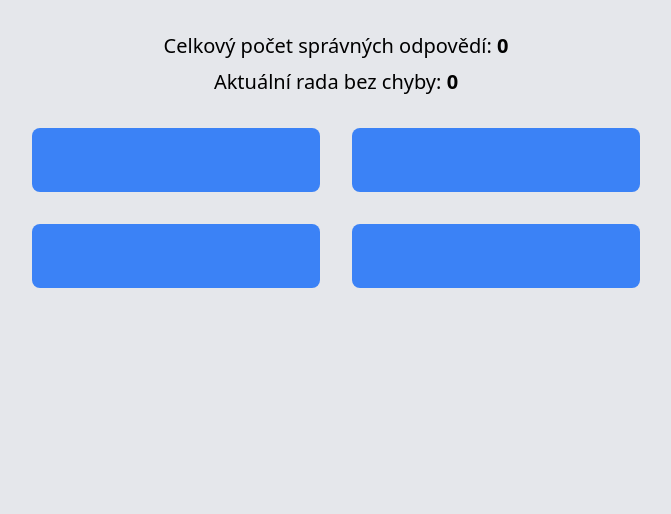
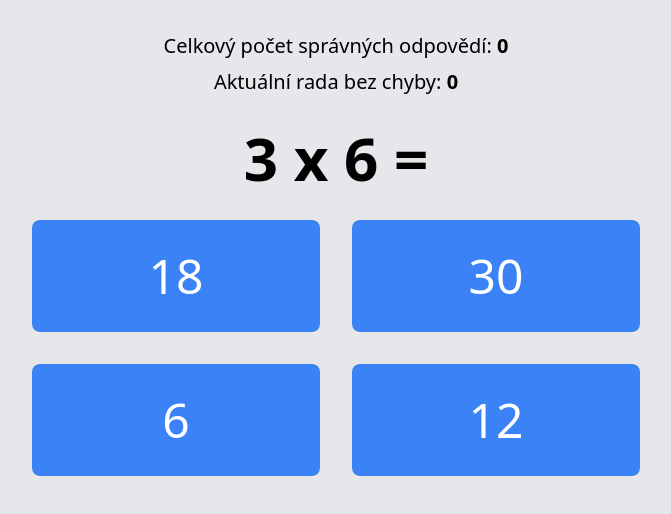
Before and after one commit to darangonaut/Calculations-for-Anetka, a website: page index.html in a window 1280 px wide. Shown: the whole page, without its empty margins (304-975 px from the left). Drawn offline with Linux system fonts and the light colour scheme.

Commit message:
Fix stylesheet link and add multiplication game script

```diff
--- a/index.html
+++ b/index.html
@@ -7,7 +7,7 @@
     <meta http-equiv="X-UA-Compatible" content="IE=edge">
     <meta name="viewport" content="width=device-width, initial-scale=1.0">
     <title>Calculations for Anetka</title>
-    <link href="/dist/output.css" rel="stylesheet">
+    <link href="dist/output.css" rel="stylesheet">
 
 
 </head>
@@ -24,6 +24,6 @@
         </div>
       </div>
 
-    <script src="script.js"></script>
+    <script src="script-nasobilka.js"></script>
 </body>
 </html>
--- /dev/null
+++ b/script-nasobilka.js
@@ -0,0 +1,102 @@
+
+let correctAnswer;
+let allCorrect = 0;
+let council = 0;
+
+function generateQuestion() {
+
+
+    const num1Array = [1, 2, 3, 4, 5];
+    const num2Array = [1, 2, 3, 4, 5, 6, 7, 8, 9];
+
+    //const num1 = Math.floor(Math.random() * 10) + 1;
+    //const num2 = Math.floor(Math.random() * 10) + 1;
+
+    const num1 = num1Array[Math.floor(Math.random() * num1Array.length)];
+    const num2 = num2Array[Math.floor(Math.random() * num2Array.length)];
+
+
+    correctAnswer = num1 * num2;
+
+    document.getElementById("example").innerHTML = `${num1} x ${num2} =`;
+
+
+    const answers = [correctAnswer];
+    console.log(correctAnswer);
+    while (answers.length < 4) {
+
+        //vytvor nahodne cislo ktore ale nebude rovnake ako spravna odpoved a bude to nasobok num1 a nebude sa opakovat
+        const randomAnswer = getRandomAnswer(num1, num2, correctAnswer);
+
+        if (!answers.includes(randomAnswer)) {
+            answers.push(randomAnswer);
+        }
+    }
+
+    shuffle(answers);
+
+    document.getElementById("answer-1").innerHTML = answers[0];
+    document.getElementById("answer-1").style.backgroundColor = null;
+
+    document.getElementById("answer-2").innerHTML = answers[1];
+    document.getElementById("answer-2").style.backgroundColor = null;
+
+    document.getElementById("answer-3").innerHTML = answers[2];
+    document.getElementById("answer-3").style.backgroundColor = null;
+
+    document.getElementById("answer-4").innerHTML = answers[3];
+    document.getElementById("answer-4").style.backgroundColor = null;
+}
+
+function shuffle(array) {
+    for (let i = array.length - 1; i > 0; i--) {
+        const j = Math.floor(Math.random() * (i + 1));
+        [array[i], array[j]] = [array[j], array[i]];
+    }
+    return array;
+}
+
+generateQuestion();
+
+const buttons = document.querySelectorAll("button");
+buttons.forEach(button => {
+    button.addEventListener("click", () => {
+        if (Number(button.innerHTML) === correctAnswer) {
+            generateQuestion();
+            allCorrect++;
+            document.getElementById("js-all-correct").innerHTML = allCorrect;
+            council++;
+            document.getElementById("js-council").innerHTML = council;
+        } else {
+            button.style.backgroundColor = "#931010";
+            council = 0;
+            document.getElementById("js-council").innerHTML = council;
+        }
+    });
+});
+
+function getNumber(bigger, smoller){
+    if(bigger == 1){
+        return Math.floor(Math.random() * 10) + 10;
+    }else{
+        let number = Math.floor(Math.random() * 10) + 1;
+        while(number >= smoller){
+            number = Math.floor(Math.random() * 10) + 1;
+        }
+        return number;
+    }
+}
+
+function getRandomAnswer(num1, num2, correctAnswer){
+    let randomAnswer = num1 * num2;
+    while(randomAnswer == correctAnswer){
+        let bigger = Math.floor(Math.random() * 2);
+        if(bigger == 0){
+            randomAnswer = getNumber(num1, num2) * num2;
+        }else{
+            randomAnswer = num1 * getNumber(num2, num1);
+        }
+    }
+    console.log(randomAnswer);
+    return randomAnswer;
+}
```
